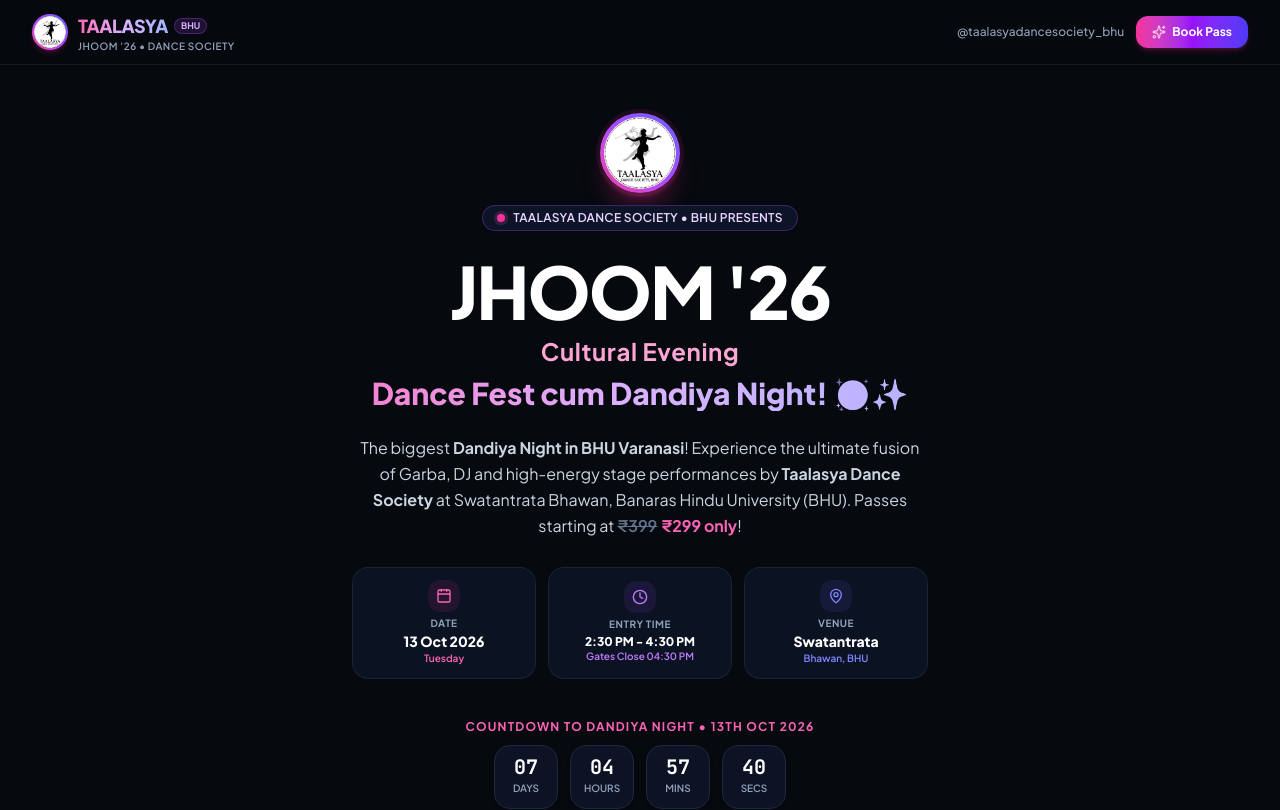
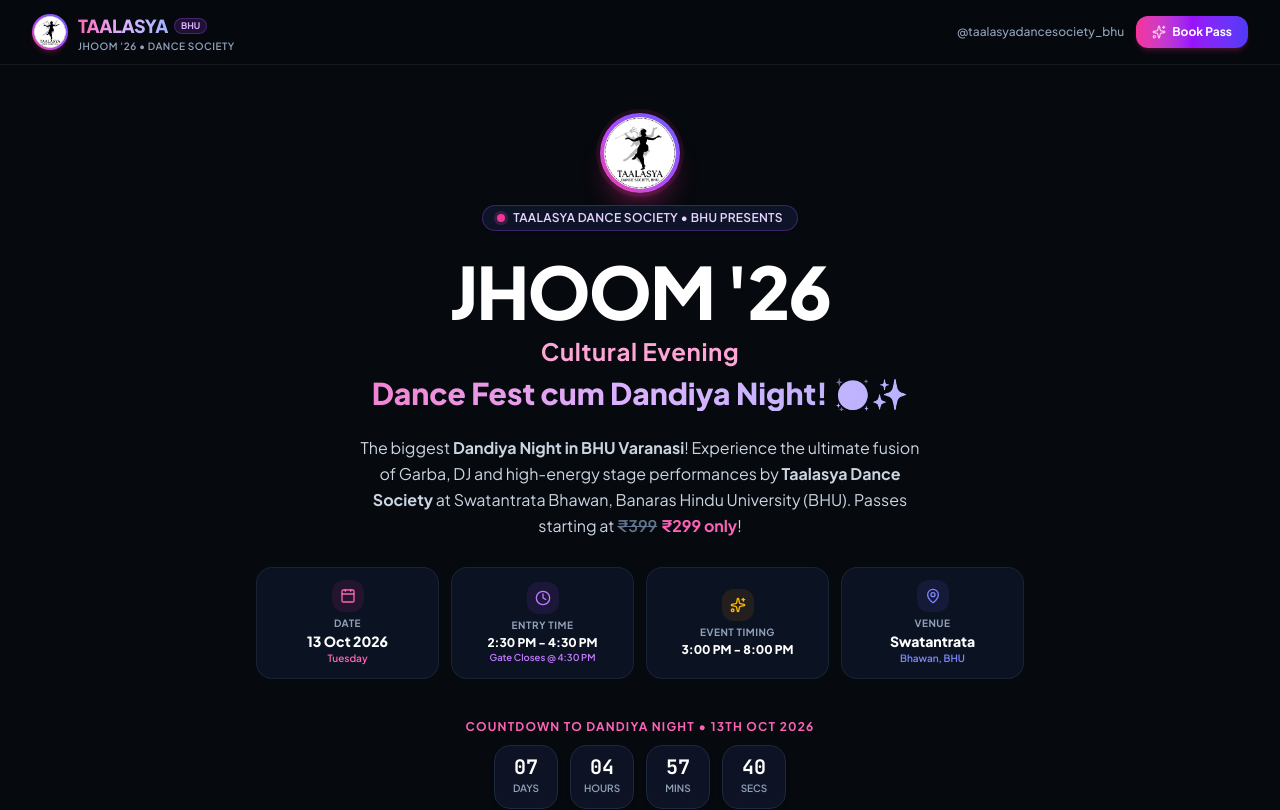
Before and after one commit to aj-6396/taalasya, a Next.js app: page / in a window 1280 px wide. Shown: the top 810 px of the page. Built offline with nearby package versions, Linux system fonts and the light colour scheme.

Commit message:
feat(hero): add event timing card (3:00 PM - 8:00 PM) and set gate close text to 'Gate Closes @ 4:30 pm'

```diff
--- a/src/components/HeroBanner.tsx
+++ b/src/components/HeroBanner.tsx
@@ -83,7 +83,7 @@
           </p>
 
           {/* Mobile-first compact key event fact chips */}
-          <div className="grid grid-cols-3 gap-2 sm:gap-3 max-w-xl mx-auto pt-1">
+          <div className="grid grid-cols-2 sm:grid-cols-4 gap-2 sm:gap-3 max-w-2xl sm:max-w-3xl mx-auto pt-1">
             <div className="p-2 sm:p-3 rounded-2xl bg-slate-900/70 border border-slate-800/80 backdrop-blur-sm text-center flex flex-col items-center justify-center min-h-[96px] sm:min-h-[105px]">
               <div className="w-7 h-7 sm:w-8 sm:h-8 rounded-xl bg-pink-500/10 text-pink-400 flex items-center justify-center mx-auto mb-1 shrink-0">
                 <Calendar className="w-3.5 h-3.5 sm:w-4 sm:h-4" />
@@ -98,8 +98,16 @@
                 <Clock className="w-3.5 h-3.5 sm:w-4 sm:h-4" />
               </div>
               <p className="text-[9px] sm:text-[10px] text-slate-400 font-bold uppercase tracking-wider">Entry Time</p>
-              <p className="text-[10px] sm:text-xs font-black text-white leading-tight mt-0.5 whitespace-nowrap">2:30 PM - 4:30 PM</p>
-              <p className="text-[8.5px] sm:text-[10px] text-purple-400 font-semibold">Gates Close 04:30 PM</p>
+              <p className="text-[11px] sm:text-xs font-black text-white leading-tight mt-0.5 whitespace-nowrap">2:30 PM - 4:30 PM</p>
+              <p className="text-[8.5px] sm:text-[9.5px] text-purple-400 font-semibold whitespace-nowrap">Gate Closes @ 4:30 PM</p>
+            </div>
+
+            <div className="p-2 sm:p-3 rounded-2xl bg-slate-900/70 border border-slate-800/80 backdrop-blur-sm text-center flex flex-col items-center justify-center min-h-[96px] sm:min-h-[105px]">
+              <div className="w-7 h-7 sm:w-8 sm:h-8 rounded-xl bg-amber-500/10 text-amber-400 flex items-center justify-center mx-auto mb-1 shrink-0">
+                <Sparkles className="w-3.5 h-3.5 sm:w-4 sm:h-4" />
+              </div>
+              <p className="text-[9px] sm:text-[10px] text-slate-400 font-bold uppercase tracking-wider">Event Timing</p>
+              <p className="text-[11px] sm:text-xs font-black text-white leading-tight mt-0.5 whitespace-nowrap">3:00 PM - 8:00 PM</p>
             </div>
 
             <div className="p-2 sm:p-3 rounded-2xl bg-slate-900/70 border border-slate-800/80 backdrop-blur-sm text-center flex flex-col items-center justify-center min-h-[96px] sm:min-h-[105px]">
```
